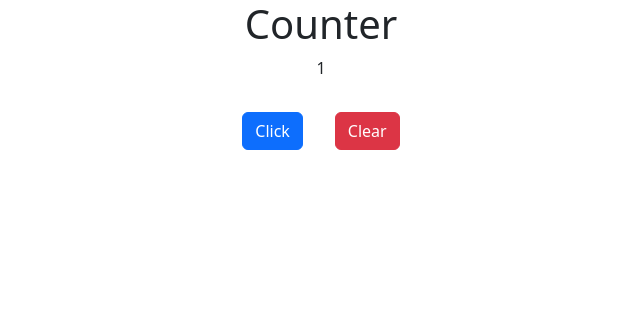
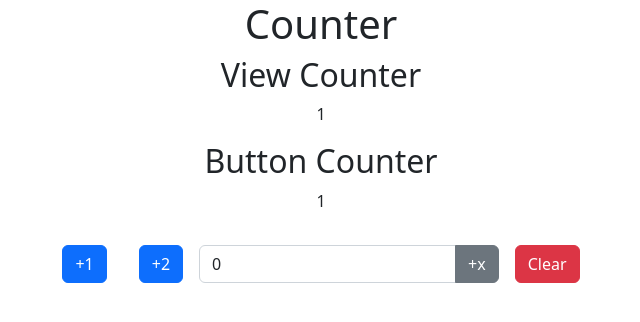
Before and after one commit to rteet702/counter, a Flask app: page / in a window 1280 px wide. Shown: the top 322 px of the page, without its empty margins (319-959 px from the left). Run offline with Flask 2, Linux system fonts and the light colour scheme.

Commit message:
finalized two bonuses

```diff
--- a/server.py
+++ b/server.py
@@ -3,19 +3,43 @@ from flask import Flask, render_template, request, redirect, session
 app = Flask(__name__)
 app.secret_key = 'secrets are no fun'
 
-@app.route('/')
+@app.route('/', methods=['GET', 'POST'])
 def index():
-    if 'counter' in session:
-        session['counter'] += 1
-    else:
+    if 'counter' not in session:
         session['counter'] = 1
 
-    return render_template('index.html', counter=session['counter'])
+    if 'view_counter' in session:
+        session['view_counter'] += 1
+    else:
+        session['view_counter'] = 1
+
+    if 'inc_amount' in session:
+        inc_amount = session['inc_amount']
+    else:
+        inc_amount = 0
+
+    return render_template('index.html', counter=session['counter'], view_counter=session['view_counter'],inc_amount=inc_amount)
 
 @app.route('/destroy_session', methods=['POST'])
 def destroy_session():
     session.clear()
     return redirect('/')
 
+@app.route('/plus_one', methods=['POST'])
+def plus_one():
+    session['counter'] += 1
+    return redirect('/')
+
+@app.route('/plus_two', methods=['POST'])
+def plus_two():
+    session['counter'] += 2
+    return redirect('/')
+
+@app.route('/plus_x', methods=['POST'])
+def plus_x():
+    session['inc_amount'] = int(request.form['increment_amount'])
+    session['counter'] += session['inc_amount']
+    return redirect('/')
+
 if __name__ == '__main__':
     app.run(debug=True)
--- a/templates/index.html
+++ b/templates/index.html
@@ -10,10 +10,22 @@
 <body>
     <div class="container">
         <h1 class="text-center">Counter</h1>
+        <h2 class="text-center">View Counter</h2>
+        <p class="text-center">{{ view_counter }}</p>
+        <h2 class="text-center">Button Counter</h2>
         <p class="text-center">{{ counter }}</p>
         <div class="container d-flex align-items-center justify-content-center">
-            <form action="/" method="get">
-                <input type="submit" value="Click" class="btn btn-primary m-3">
+            <form action="plus_one" method="post">
+                <input type="submit" value="+1" class="btn btn-primary m-3">
+            </form>
+            <form action="/plus_two" method="post">
+                <input type="submit" value="+2" class="btn btn-primary m-3">
+            </form>
+            <form action="/plus_x" method="post">
+                <div class="input-group">
+                    <input type="number" class="form-control" name="increment_amount" value="{{ inc_amount }}" placeholder="Increment by #">
+                    <button type="submit" class="btn btn-secondary" id="input-group-button-right">+x</button>
+                </div>
             </form>
             <form action="/destroy_session" method="post">
                 <input type="submit" value="Clear" class="btn btn-danger m-3">
```
